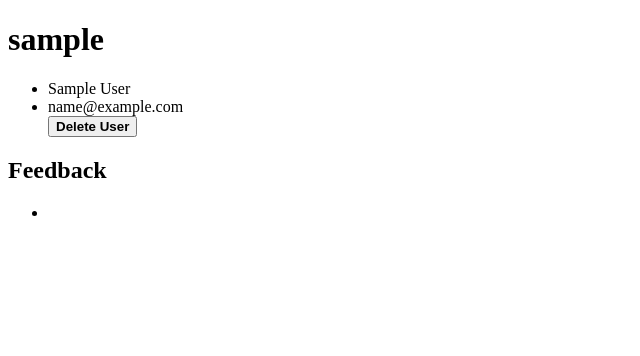
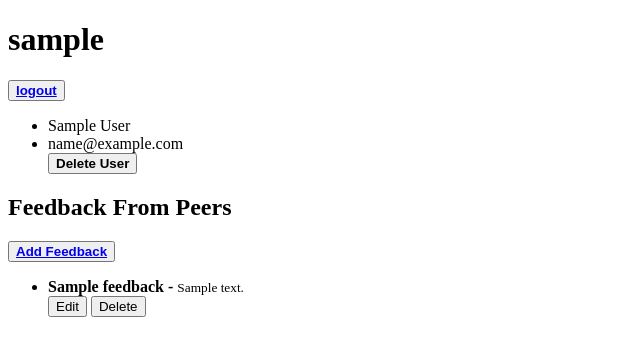
Before and after one commit to dacooper1/authentication-authorization, a Flask app: a page that uses templates/user_info.html in a window 1280 px wide. Shown: the top 356 px of the page, without its empty margins (0-640 px from the left). Run offline with Flask 3, Linux system fonts and the light colour scheme; the visitor is signed in with stand-in values (Sample User, id 1); tables that the repository leaves empty hold one stand-in row (values such as "Sample post").

Commit message:
completed

```diff
--- a/app.py
+++ b/app.py
@@ -1,8 +1,8 @@
 
 from flask import Flask, redirect, render_template, session, flash
 from flask_debugtoolbar import DebugToolbarExtension
-from forms import RegisterForm, LoginForm
-from models import db, connect_db, User
+from forms import RegisterForm, LoginForm, FeedbackForm, DeleteForm
+from models import db, connect_db, User, Feedback
 
 app = Flask(__name__)
 app.config['SQLALCHEMY_DATABASE_URI'] = 'postgresql:///aa'
@@ -82,7 +82,7 @@ def secret():
 @app.route('/logout')
 def logout():
     session.pop('user', None)
-    return redirect('/')
+    return redirect('/login')
 
 # GET /users/<username> : Display a template the shows information about that user (everything except for their password). You should ensure that only logged in users can access this page.
 # **GET */users/<username> :*** Show information about the given user. Show all of the feedback that the user has given. For each piece of feedback, display with a link to a form to edit the feedback and a button to delete the feedback. Have a link that sends you to a form to add more feedback and a button to delete the user **Make sure that only the user who is logged in can successfully view this page.**
@@ -93,21 +93,24 @@ def user_info(username):
     if not user:
         flash(f"User does not exist, please register")
         return redirect('/register')
-    elif not session.get('user') or session['user'] != user.username:
-        flash(f"Please login to {user.username}'s profile view this page", "warning")
+    elif not session.get('user'):
+        flash(f"Please login to view {user.username}'s profile", "warning")
+        session.pop('user', None)
         return redirect('/login')
     else:
-        return render_template('/user_info.html', user=user)
+        form = DeleteForm()
+        return render_template('/user_info.html', user=user, form=form)
 
+# **POST *'/users/<username>/delete' :*** Remove the user from the database and make sure to also delete all of their feedback. Clear any user information in the session and redirect to ***/***. **Make sure that only the user who is logged in can successfully delete their account.**
 @app.route('/users/<username>/delete', methods=['POST'])
 def delete_user(username):
     user = User.query.filter_by(username=username).first()
-    print(user)
     if not user:
         flash(f"User does not exist, please register")
         return redirect('/register')
     elif not session.get('user') or session['user'] != user.username:
         flash(f"Please login to delete your profile", "warning")
+        session.pop('user', None)
         return redirect('/login')
     else:
         db.session.delete(user)
@@ -115,14 +118,75 @@ def delete_user(username):
         session.pop('user', None)
     return redirect('/')
 
-# **POST *'/users/<username>/delete' :*** Remove the user from the database and make sure to also delete all of their feedback. Clear any user information in the session and redirect to ***/***. **Make sure that only the user who is logged in can successfully delete their account.**
+# **GET */users/<username>/feedback/add :*** Display a form to add feedback  **Make sure that only the user who is logged in can see this form.**
+# **POST */users/<username>/feedback/add :*** Add a new piece of feedback and redirect to /users/<username> — **Make sure that only the user who is logged in can successfully add feedback.**
 
-# **GET */users/<username>/feedback/add :*** Display a form to add feedback  **Make sure that only the user who is logged in can see this form.**
+@app.route('/users/<username>/feedback/add', methods=["GET", "POST"])
+def add_feedback(username):
+    form = FeedbackForm()
+    user = User.query.filter_by(username=username).first()
 
-# **POST */users/<username>/feedback/add :*** Add a new piece of feedback and redirect to /users/<username> — **Make sure that only the user who is logged in can successfully add feedback.**
+    if not session.get('user'):
+        flash("Please login to submit feedback", "warning")
+        session.pop('user', None)
+        return redirect('/login')
+
+    else:
+        if form.validate_on_submit():
+            title = form.title.data
+            content = form.content.data
+            feedback = Feedback(title=title, content=content, username=user.username)
+
+            db.session.add(feedback)
+            db.session.commit()
+
+            return redirect(f"/users/{user.username}")
+
+        else:
+            return render_template('add_feedback.html', form=form, user=username)
+
 
 # **GET */feedback/<feedback-id>/update :*** Display a form to edit feedback — [**](https://curric.springboard.com/software-engineering-career-track/default/exercises/flask-feedback/index.html#id1)Make sure that only the user who has written that feedback can see this form **
 
 # **POST */feedback/<feedback-id>/update :*** Update a specific piece of feedback and redirect to /users/<username> — **Make sure that only the user who has written that feedback can update it.**
 
+@app.route('/feedback/<int:feedback_id>/update', methods=["GET", "POST"])
+def update_feedback(feedback_id):
+    feedback = Feedback.query.get(feedback_id)
+    form = FeedbackForm(obj=feedback)
+
+
+    if not session['user'] or feedback.username != session['user']:
+        flash("Please login to update your feedback")
+        session.pop('user', None)
+        return redirect('/login')
+
+    if form.validate_on_submit():
+        feedback.title = form.title.data
+        feedback.content = form.content.data
+
+        db.session.commit()
+
+        return redirect(f"/users/{feedback.username}")
+
+    return render_template("edit_feedback.html", form=form, feedback=feedback)
+
 # **POST */feedback/<feedback-id>/delete :*** Delete a specific piece of feedback and redirect to /users/<username> — **Make sure that only the user who has written that feedback can delete it.**
+
+@app.route("/feedback/<int:feedback_id>/delete", methods=["POST"])
+def delete_feedback(feedback_id):
+    """Delete feedback."""
+
+    feedback = Feedback.query.get(feedback_id)
+    if not session.get('user') or feedback.username != session['user']:
+        flash("Please login to delete your feedback")
+        session.pop('user', None)
+        return redirect('/login')
+
+    form = DeleteForm()
+
+    if form.validate_on_submit():
+        db.session.delete(feedback)
+        db.session.commit()
+
+    return redirect(f"/users/{feedback.username}")
--- a/forms.py
+++ b/forms.py
@@ -1,4 +1,4 @@
-from wtforms import StringField, PasswordField, EmailField
+from wtforms import StringField, PasswordField, EmailField, TextAreaField
 from flask_wtf import FlaskForm
 from wtforms.validators import InputRequired
 
@@ -13,3 +13,11 @@ class LoginForm(FlaskForm):
     username = StringField("Username", validators=[InputRequired()])
 
     password = PasswordField("Password", validators=[InputRequired()])
+
+class FeedbackForm(FlaskForm):
+    title = StringField("Title", validators=[InputRequired()])
+    content = TextAreaField("Content", validators=[InputRequired()])
+
+
+class DeleteForm(FlaskForm):
+    """ empty """
--- a/models.py
+++ b/models.py
@@ -42,7 +42,7 @@ class User(db.Model):
 
     password = db.Column(db.String, nullable=False)
 
-    feedback = db.relationship('Feedback', backref='user', cascade='all, delete')
+    feedback = db.relationship('Feedback', backref='users', cascade='all, delete')
 
 
     def __repr__(self):
@@ -60,4 +60,4 @@ class Feedback(db.Model):
     title = db.Column(db.String(100), nullable=False)
     content = db.Column(db.String, nullable=False)
 
-    username = db.Column(db.Integer, db.ForeignKey('users.username'), nullable=False)
+    username = db.Column(db.String(20), db.ForeignKey('users.username'), nullable=False)
--- a/templates/user_info.html
+++ b/templates/user_info.html
@@ -5,6 +5,7 @@
 {% block content %}
 
 <h1> {{ user.username }} </h1>
+<button><b><a href="/logout"> logout </a></b></button>
     <ul class="user-container">
         <li> {{ user.first_name }} {{ user.last_name }}</li>
         <li> {{ user.email }} </li>
@@ -13,10 +14,33 @@
         </form>
     </ul>
 
-<h2> Feedback </h2>
-    <ul>
-        <li>
+<h2> Feedback From Peers </h2>
+<button><b><a href="/users/{{user.username}}/feedback/add"> Add Feedback</a></b></button>
+<ul>
+    {% for feedback in user.feedback %}
 
+        <li id="{{ feedback.username }}">
+            <b> {{ feedback.title }} - </b>
+        <small>{{ feedback.content }}</small>
         </li>
-    </ul>
+
+        {% if feedback.username == session.get('user') %}
+        <form>
+            {{form.hidden_tag()}}
+            <button class="btn btn-primary"
+                    formmethod="GET"
+                    formaction="/feedback/{{ feedback.id }}/update">
+              Edit
+            </button>
+            <button class="btn btn-danger"
+                    formmethod="POST"
+                    formaction="/feedback/{{ feedback.id }}/delete">
+              Delete
+            </button>
+          </form>
+          {% endif %}
+    {%  endfor %}
+</ul>
+
+
 {% endblock %}
```
Also changed, not shown: templates/add_feedback.html (added, +41 -0 lines), templates/edit_feedback.html (added, +37 -0 lines).
